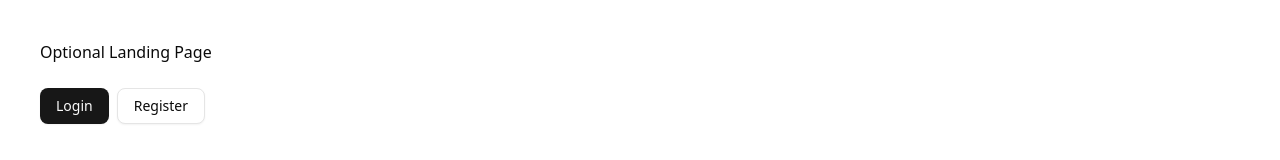
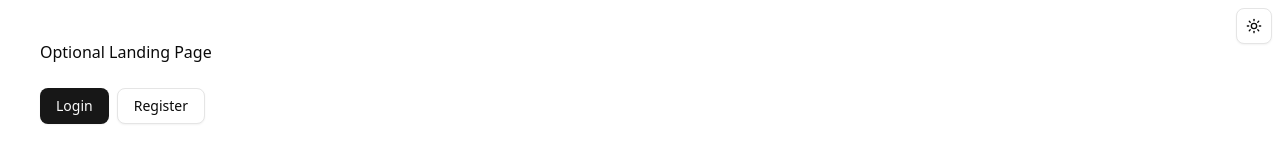
Before and after one commit to cowntapp/cownt-app, a React (Vite) app: page / in a window 1280 px wide. Shown: the top 160 px of the page. Built offline with nearby package versions, Linux system fonts and the light colour scheme; no server answers.

Commit message:
feat: add ThemeToggle component to RootLayout for theme switching functionality

```diff
--- a/src/layouts/RootLayout.tsx
+++ b/src/layouts/RootLayout.tsx
@@ -1,9 +1,11 @@
 import { Toaster } from '@/shadcn/components/ui/sonner';
+import { ThemeToggle } from '@/shared/components/ThemeToggle';
 import { Outlet } from 'react-router';
 
 export const RootLayout = () => {
   return (
     <>
+      <ThemeToggle />
       <Outlet />
       <Toaster
         richColors
--- a/src/shared/components/ThemeToggle.tsx
+++ b/src/shared/components/ThemeToggle.tsx
@@ -13,6 +13,7 @@ export const ThemeToggle = () => {
   const { setTheme } = useTheme();
 
   return (
+    <div className="absolute right-0 z-30 p-2">
       <DropdownMenu>
         <DropdownMenuTrigger asChild>
           <Button
@@ -36,5 +37,6 @@ export const ThemeToggle = () => {
           </DropdownMenuItem>
         </DropdownMenuContent>
       </DropdownMenu>
+    </div>
   );
 };
```
Lines whose indentation alone changed are shown as unchanged.
